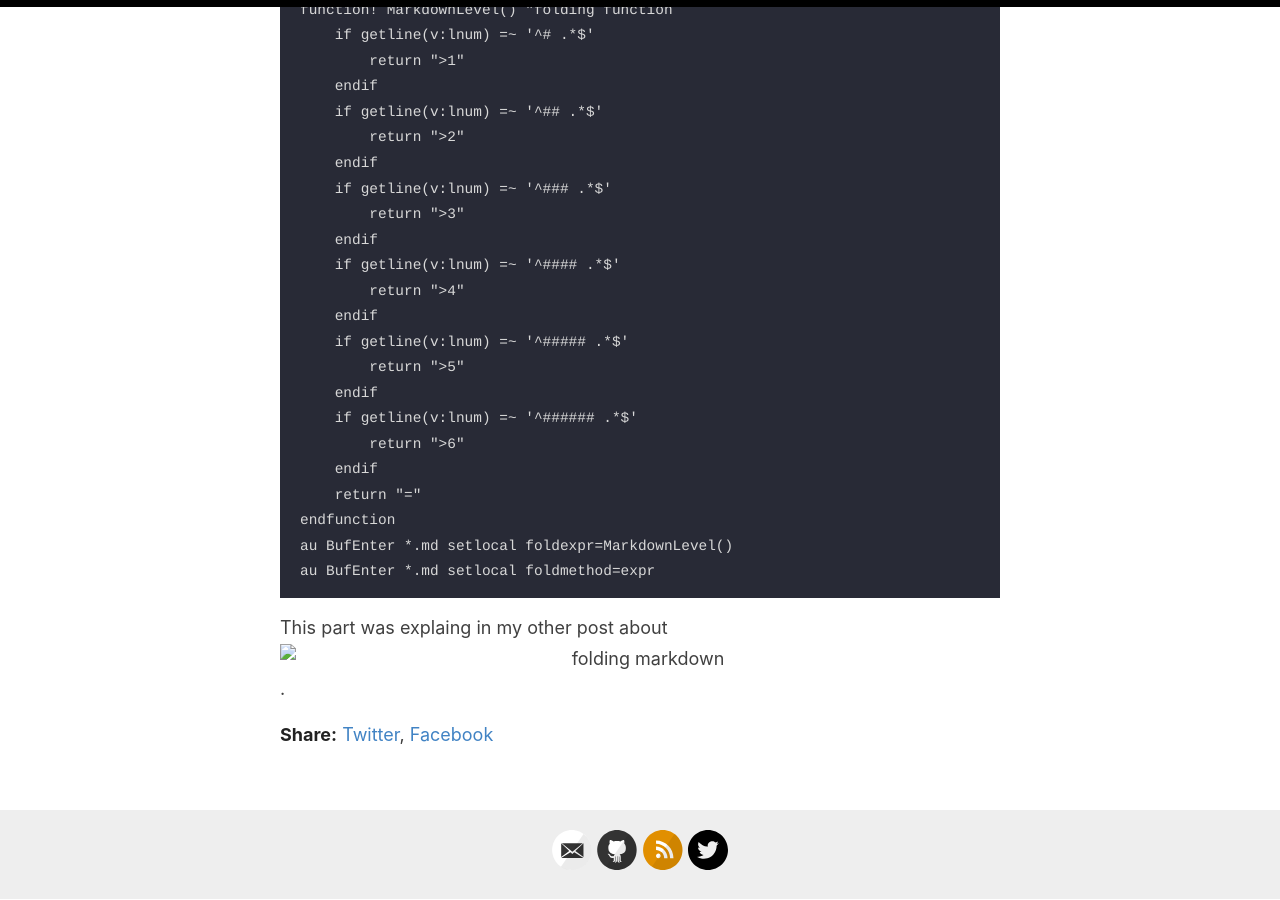
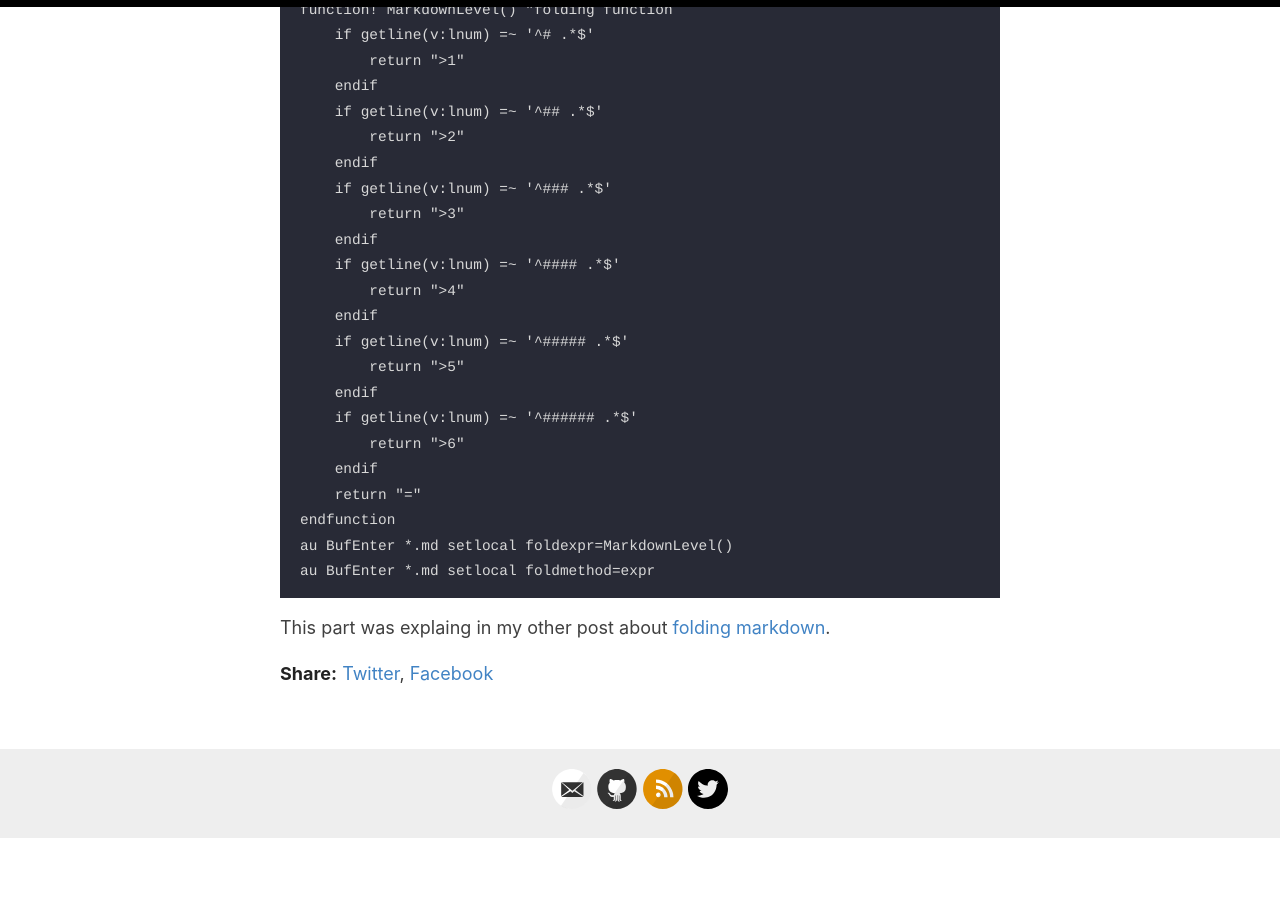
Before and after one commit to elderlybeginner/blog, a Jekyll site: the page built from _posts/2019-11-10-vim_rc.md, in a window 1280 px wide and 900 px high, scrolled down 1241 px. Built offline with Jekyll 4.4.1, drawn with Linux system fonts in a browser that asks for light colours; comment, search, counter and statistics services are not loaded; after the commit the page ends 2080 px from its top, so only the background shows below that.

Commit message:
Update 2019-11-10-vim_rc.md

````diff
--- a/_posts/2019-11-10-vim_rc.md
+++ b/_posts/2019-11-10-vim_rc.md
@@ -65,4 +65,4 @@ au BufEnter *.md setlocal foldexpr=MarkdownLevel()
 au BufEnter *.md setlocal foldmethod=expr
 ```
 
-This part was explaing in my other post about ![folding markdown](2019-10-29-vim_folding.md).
+This part was explaing in my other post about [folding markdown](2019-10-29-vim_folding.md).
````
